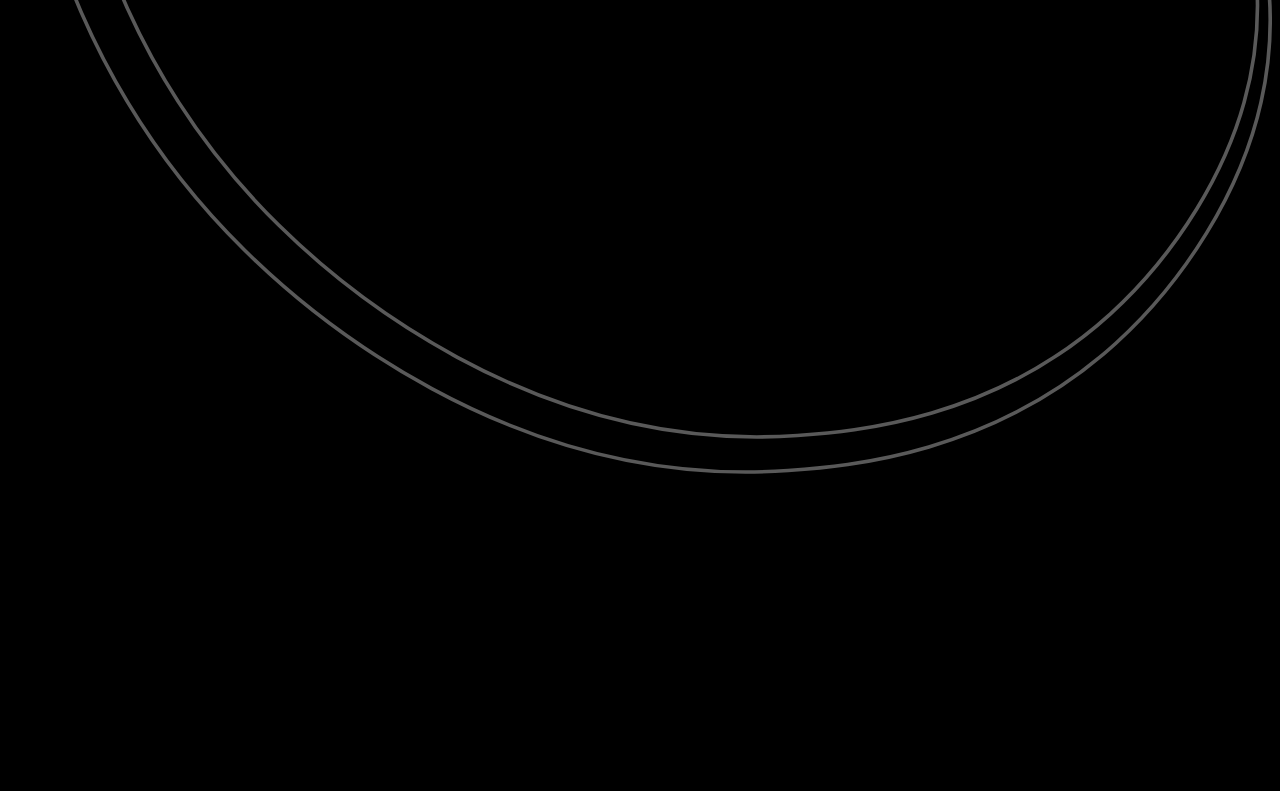
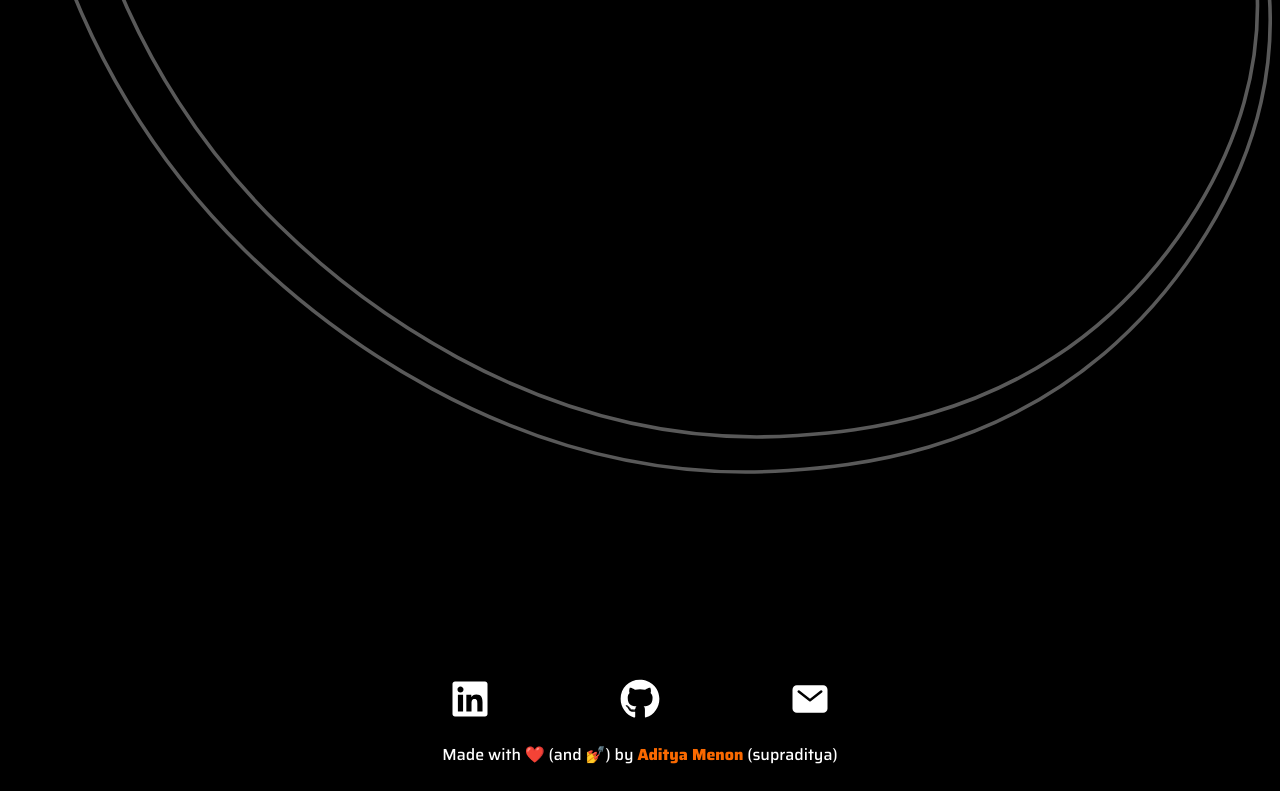
Before and after one commit to supraditya/portfolio, a Gatsby site: page / in a window 1280 px wide. Shown: the part 4217-5008 px from the top of the page. Before the commit the page ends 4904 px from the top, so only its background shows below. Built offline with nearby package versions, Linux system fonts and the light colour scheme; Gatsby itself is replaced by a stand-in of ours.

Commit message:
Added footer

```diff
--- a/src/components/index.module.css
+++ b/src/components/index.module.css
@@ -35,6 +35,10 @@
     {
         background-size: contain, 60vh !important;
         background-position-y: 0%,16.5% !important;
+    }
+    .footerLinks
+    {
+        width: 45% !important;
     }
 }
 @media only screen and (max-width: 950px)
@@ -207,3 +211,21 @@ body
     font-weight: 200;
     margin-top: 6%;
 }
+.footer
+{
+    color: white;
+    /* border: solid 1px white; */
+    text-align: center;
+    /* margin-top: -15% !important; */
+}
+.footerLinks
+{
+    display: flex;
+    width: 30%;
+    margin: auto;
+    justify-content: space-between;
+}
+.footer p
+{
+    font-size: 16px;
+}
--- a/src/pages/index.js
+++ b/src/pages/index.js
@@ -5,7 +5,8 @@ import About from "../components/About/About";
 import Skills from "../components/Skills/Skills";
 import Work from '../components/Work/Work';
 import Sidebar from '../components/Sidebar/Sidebar';
-import {FaChevronDown} from 'react-icons/fa';
+import { FaLinkedin, FaGithub, FaChevronDown} from 'react-icons/fa';
+import {IoMail} from 'react-icons/io5';
 import scrollTo from 'gatsby-plugin-smoothscroll';
 import { Helmet } from "react-helmet";
 
@@ -35,6 +36,26 @@ const IndexPage=()=>{
       <div id="work" className={styles.work}>
         <Work/>
       </div>
+      <div className={styles.footer}>
+        <div className={styles.footerLinks}>
+        <a name="linkedin-link" href="https://www.linkedin.com/in/supraditya" target="_blank" rel="noreferrer">
+              <span className={styles.icon}>
+                <FaLinkedin size="40px"/>
+              </span>
+            </a>
+            <a name="github-link" href="https://www.github.com/supraditya" target="_blank" rel="noreferrer">
+              <span className={styles.icon}>
+                <FaGithub size="40px"/>
+              </span>
+            </a>
+            <a name="mailto-link" href="https://mail.google.com/mail/u/0/?view=cm&fs=1&to=aditya300100@gmail.com&tf=1" target="_blank" rel="noreferrer">
+              <span className={styles.icon}>
+                <IoMail size="40px"/>
+              </span>
+            </a>
+        </div>
+        <p>Made with ❤️ (and 💅) by <span className={styles.orangeText}>Aditya Menon</span> (supraditya)</p>
+      </div>
     </div>
 
   )
```
